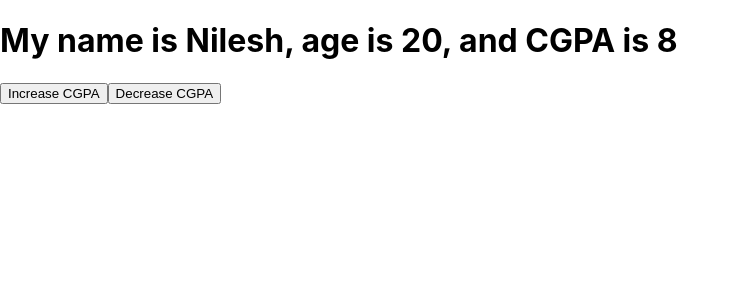
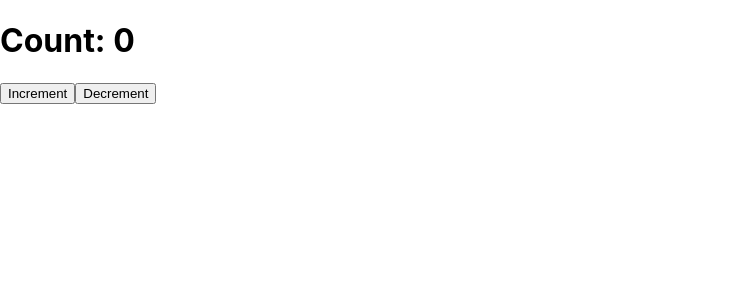
Before and after one commit to nileshgithub74/React-js-class, a React (Create React App) app in the folder my-app/: page / in a window 1280 px wide. Shown: the top 300 px of the page, without its empty margins (0-740 px from the left). Built offline with nearby package versions, Linux system fonts and the light colour scheme.

Commit message:
react js

```diff
--- a/my-app/src/App.js
+++ b/my-app/src/App.js
@@ -9,7 +9,10 @@ import './App.css';
 
 // import Counter from './Components/Counter';
 
+
 import UseState from './Components/UseState';
+import UseEffect  from './Components/UseEffect';
+
 
 
 function App(){
@@ -22,7 +25,8 @@ function App(){
                     {/* <Counter/> */}
             {/* <ExternalCss/> */}
 
-        <UseState/>
+        {/* <UseState/> */}
+        <UseEffect/>
 
 
         </div>
--- /dev/null
+++ b/my-app/src/Components/UseEffect.js
@@ -0,0 +1,87 @@
+
+// import React, { useState, useEffect } from "react";
+
+// const UseEffect = () => {
+//   const [count, setCount] = useState(0);
+
+//   useEffect(() => {
+//     const timer = setInterval(() => {
+//       setCount((prevCount) => prevCount + 1);
+//     }, 1000);
+
+//     return () => clearInterval(timer);
+//   }, []);
+
+//   return (
+//     <div>
+//       <h1>Count: {count}</h1>
+//     </div>
+//   );
+// };
+
+// export default UseEffect;
+
+
+
+// import React, { useState, useEffect } from "react";
+
+// const UseEffect = () => {
+//   const [count, setCount] = useState(0);
+
+//   useEffect(() => {
+//     const timer = setInterval(() => {
+//       setCount((prevCount) => prevCount + 1);
+//     }, 1000);
+
+//     return () => clearInterval(timer);
+//   }, []);
+
+//   const increment = () => {
+//     setCount((prevCount) => prevCount + 1);
+//   };
+
+//   const decrement = () => {
+//     setCount((prevCount) => prevCount - 1);
+//   };
+
+//   return (
+//     <div>
+//       <h1>Count: {count}</h1>
+//       <button onClick={increment}>Increment</button>
+//       <button onClick={decrement}>Decrement</button>
+//     </div>
+//   );
+// };
+
+// export default UseEffect;
+
+
+import React, { useState, useEffect } from "react";
+
+const UseEffect = () => {
+  const [count, setCount] = useState(0);
+
+  useEffect(() => {
+    if (count === 10) {
+      alert("Counter has reached 10!");
+    }
+  }, [count]);
+
+  const increment = () => {
+    setCount((prevCount) => prevCount + 1);
+  };
+
+  const decrement = () => {
+    setCount((prevCount) => prevCount - 1);
+  };
+
+  return (
+    <div>
+      <h1>Count: {count}</h1>
+      <button onClick={increment}>Increment</button>
+      <button onClick={decrement}>Decrement</button>
+    </div>
+  );
+};
+
+export default UseEffect;
```
